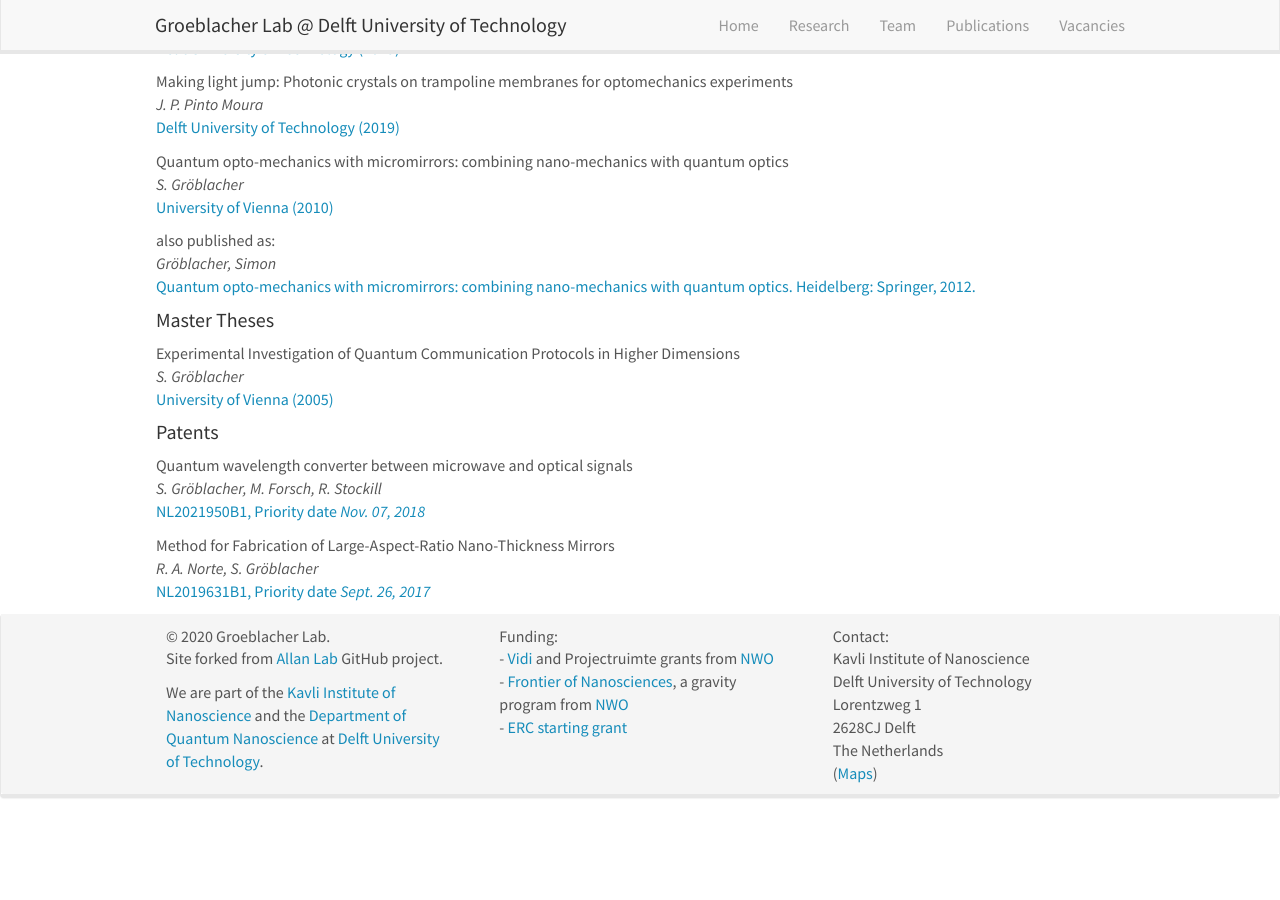
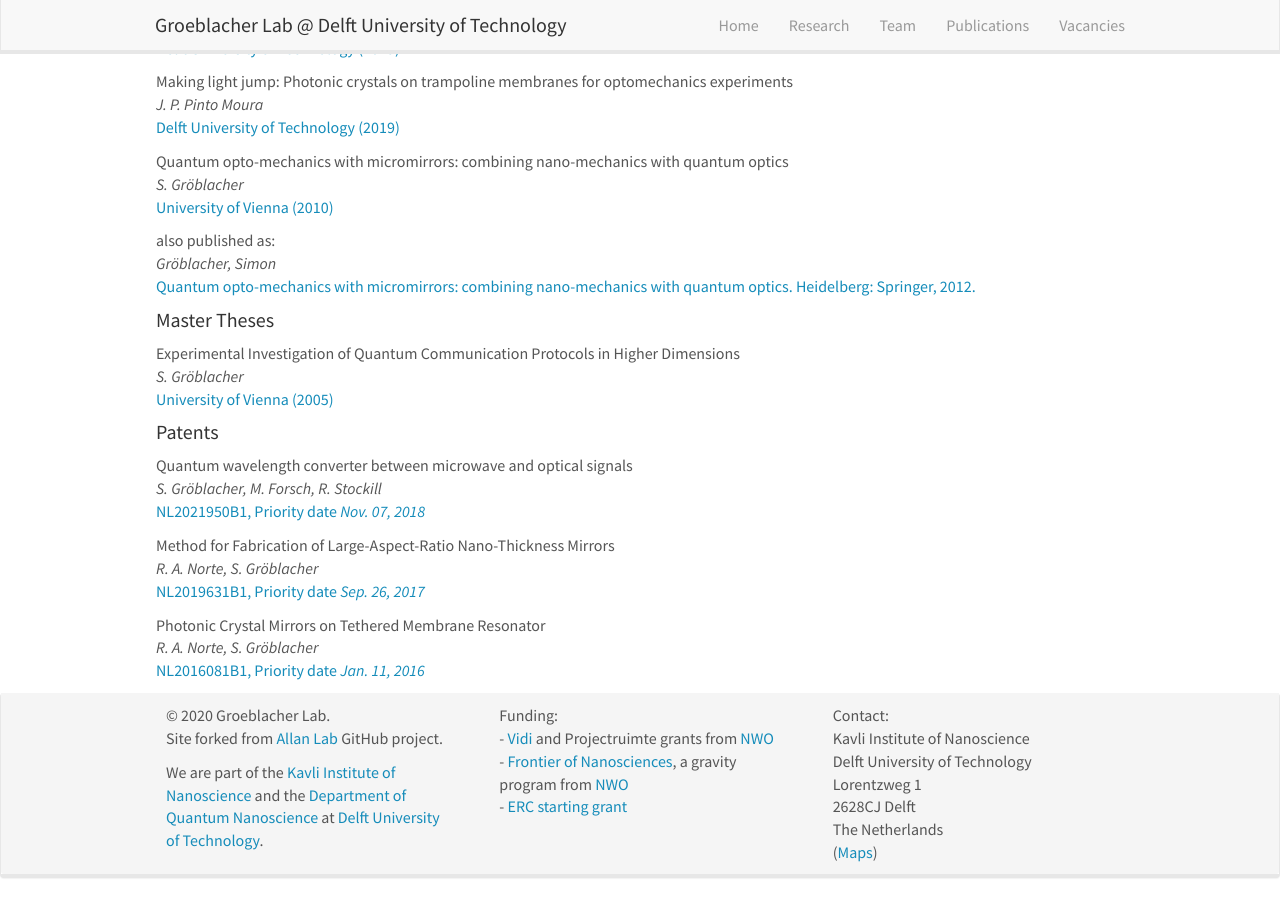
Before and after one commit to sgroeblacher/groeblacherlab, a Jekyll site: the page built from _pages/publications.md, in a window 1280 px wide and 900 px high, scrolled down 7058 px. Built offline with Jekyll 4.4.1, drawn with Linux system fonts in a browser that asks for light colours; nearby versions of some CDN libraries; before the commit the page ends 7878 px from its top, so only the background shows below that.

Commit message:
modified:   _data/publist.yml

```diff
--- a/_data/publist.yml
+++ b/_data/publist.yml
@@ -714,10 +714,24 @@
   authors: R. A. Norte, S. Gröblacher
   link:
     url: https://patents.google.com/patent/NL2019631B1/en
-    display: NL2019631B1, Priority date <i>Sept. 26, 2017</i>
+    display: NL2019631B1, Priority date <i>Sep. 26, 2017</i>
   arxiv: 0
   eprint:
   highlight: 0
   news2:
   newyear: 0
   year:
+
+- title: "Photonic Crystal Mirrors on Tethered Membrane Resonator"
+  image:
+  description:
+  authors: R. A. Norte, S. Gröblacher
+  link:
+    url: https://patents.google.com/patent/NL2016081B1/en
+    display: NL2016081B1, Priority date <i>Jan. 11, 2016</i>
+  arxiv: 0
+  eprint:
+  highlight: 0
+  news2:
+  newyear: 0
+  year:
```
